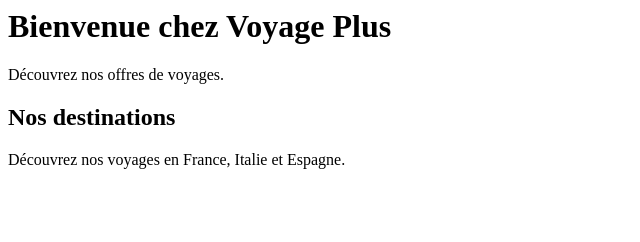
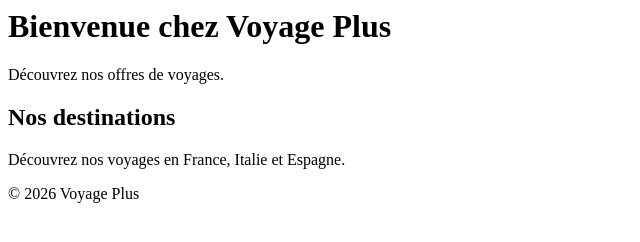
Before and after one commit to nawress4/voyage-examen, a plain HTML site: page index.html in a window 1280 px wide. Shown: the whole page, without its empty margins (0-640 px from the left). Drawn offline with Linux system fonts and the light colour scheme.

Commit message:
Ajout du footer

```diff
--- a/index.html
+++ b/index.html
@@ -4,3 +4,6 @@
     <h2>Nos destinations</h2>
     <p>Découvrez nos voyages en France, Italie et Espagne.</p>
 </section>
+<footer>
+    <p>© 2026 Voyage Plus</p>
+</footer>
```
